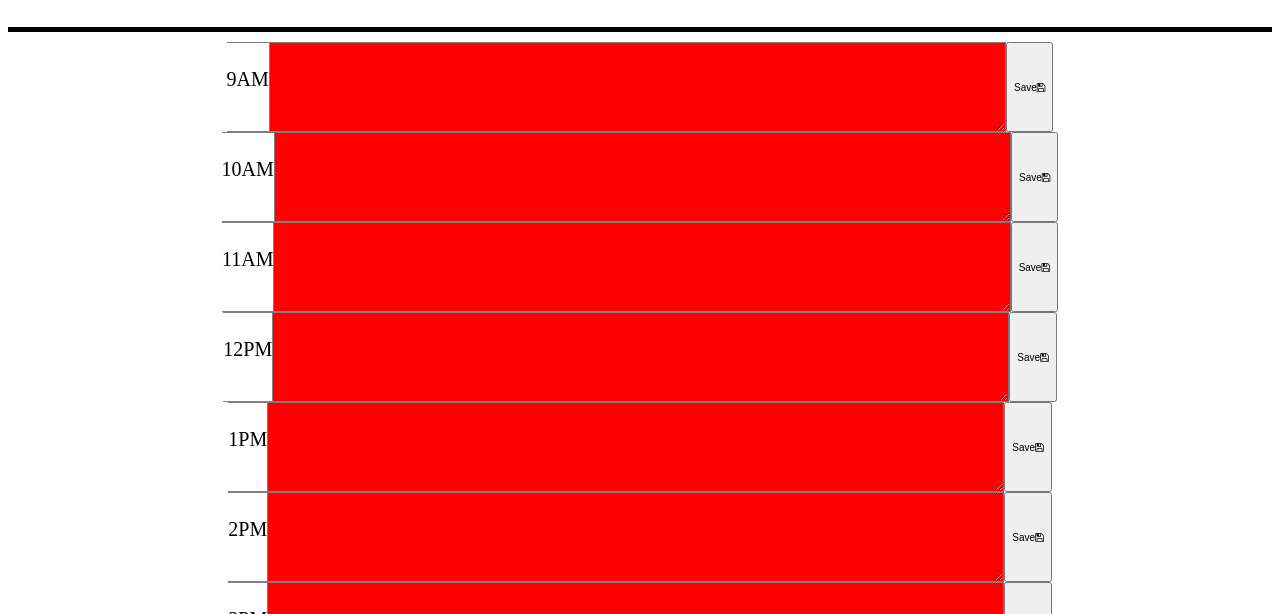
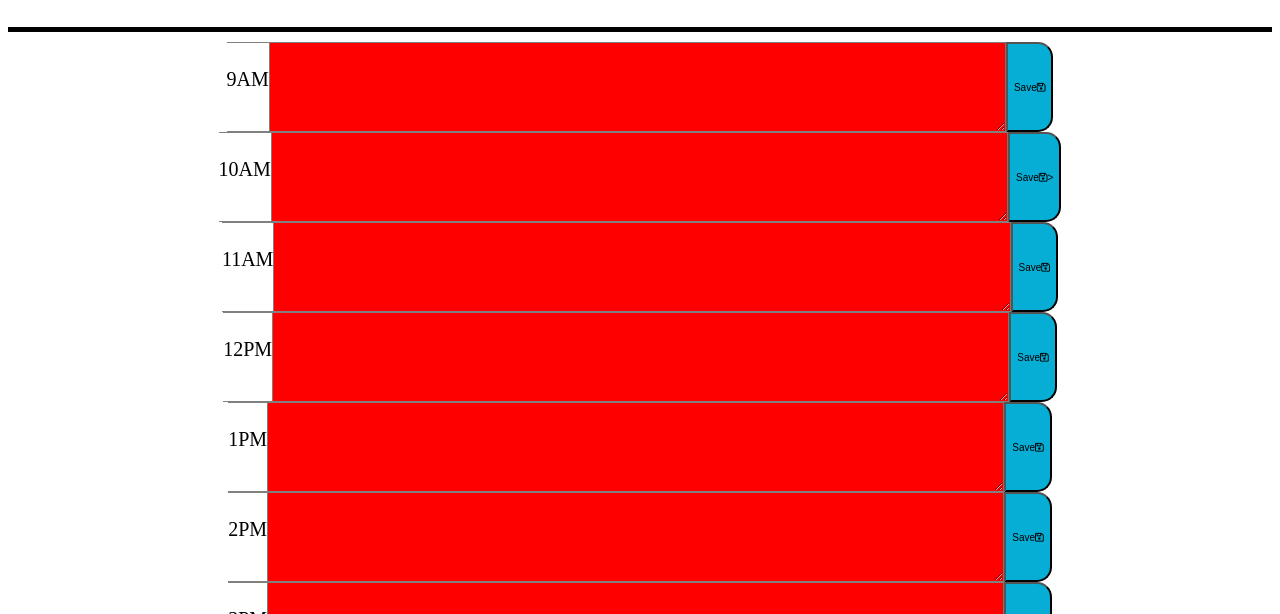
Before and after one commit to jmorales113/Day-Planner, a plain HTML site: page index.html in a window 1280 px wide. Shown: the part 186-800 px from the top of the page. Drawn offline with nearby package versions, Linux system fonts and the light colour scheme.

Commit message:
Final commit

```diff
--- a/index.html
+++ b/index.html
@@ -6,7 +6,8 @@
     <meta http-equiv="X-UA-Compatible" content="ie=edge">
     <title>Daily Planner</title>
     <link rel = "stylesheet" href = "style.css">
-    <link rel="stylesheet" href="https://cdnjs.cloudflare.com/ajax/libs/font-awesome/4.7.0/css/font-awesome.min.css">
+    <script src="https://kit.fontawesome.com/703b49d02a.js" crossorigin="anonymous"></script>
+
 </head>
 <body>
 
@@ -27,7 +28,7 @@
         <div class = "row">
             <div class = "timeArea">10AM</div>
             <textarea id = "inputField1"></textarea>
-            <button id = "button1" class = "saveButton" style="font-size:10px">Save<i class="fa fa-save"></i></button>
+            <button id = "button1" class = "saveButton" style="font-size:10px">Save<i class="far fa-save"></i>></i></button>
         </div>
     </div>
 
--- a/style.css
+++ b/style.css
@@ -47,3 +47,17 @@ textarea {
 .futureTime {
     background-color: red;
 }
+
+.saveButton {
+    background-color: #06AED5;
+    border-top-right-radius: 15px;
+    border-bottom-right-radius: 15px;
+}
+
+@media (min-width: 320px) and (max-width: 480px) {
+
+}
+
+@media (min-width: 768px) and (max-width: 1024px) {
+
+}
```
